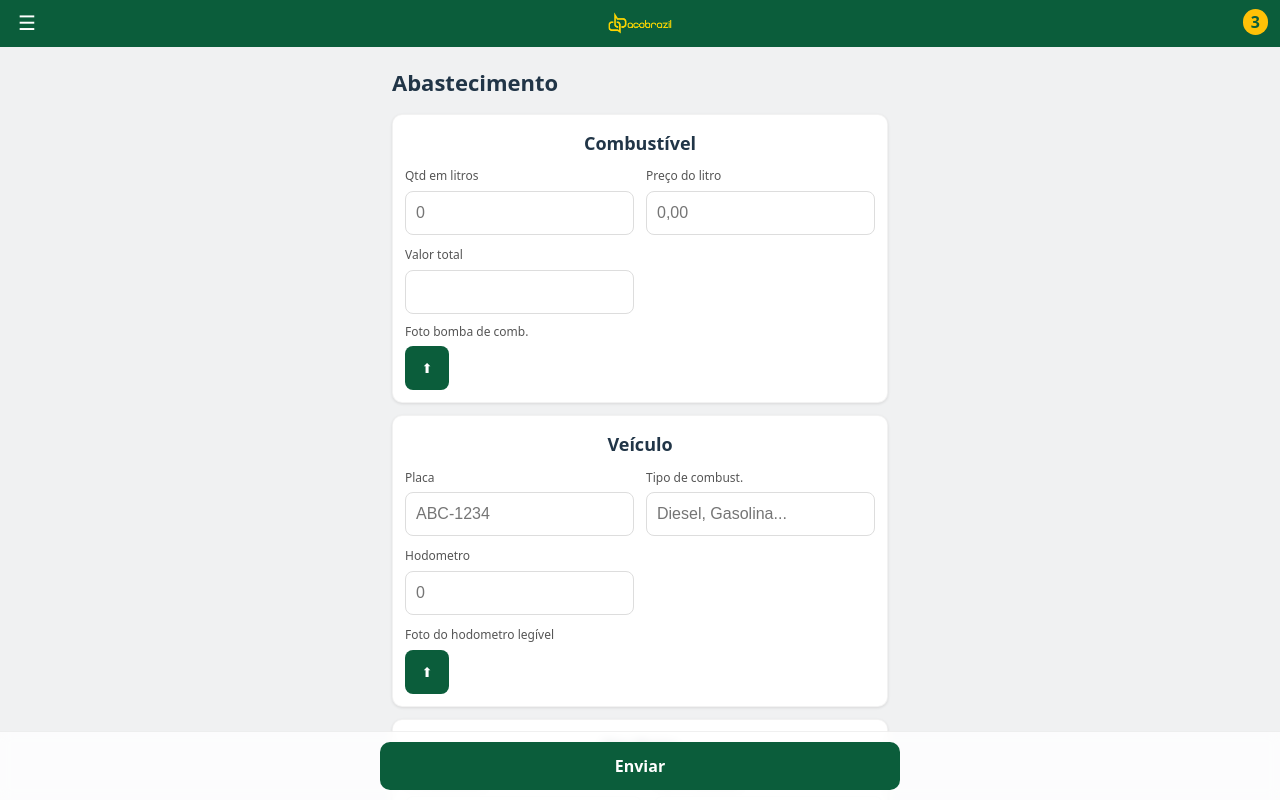
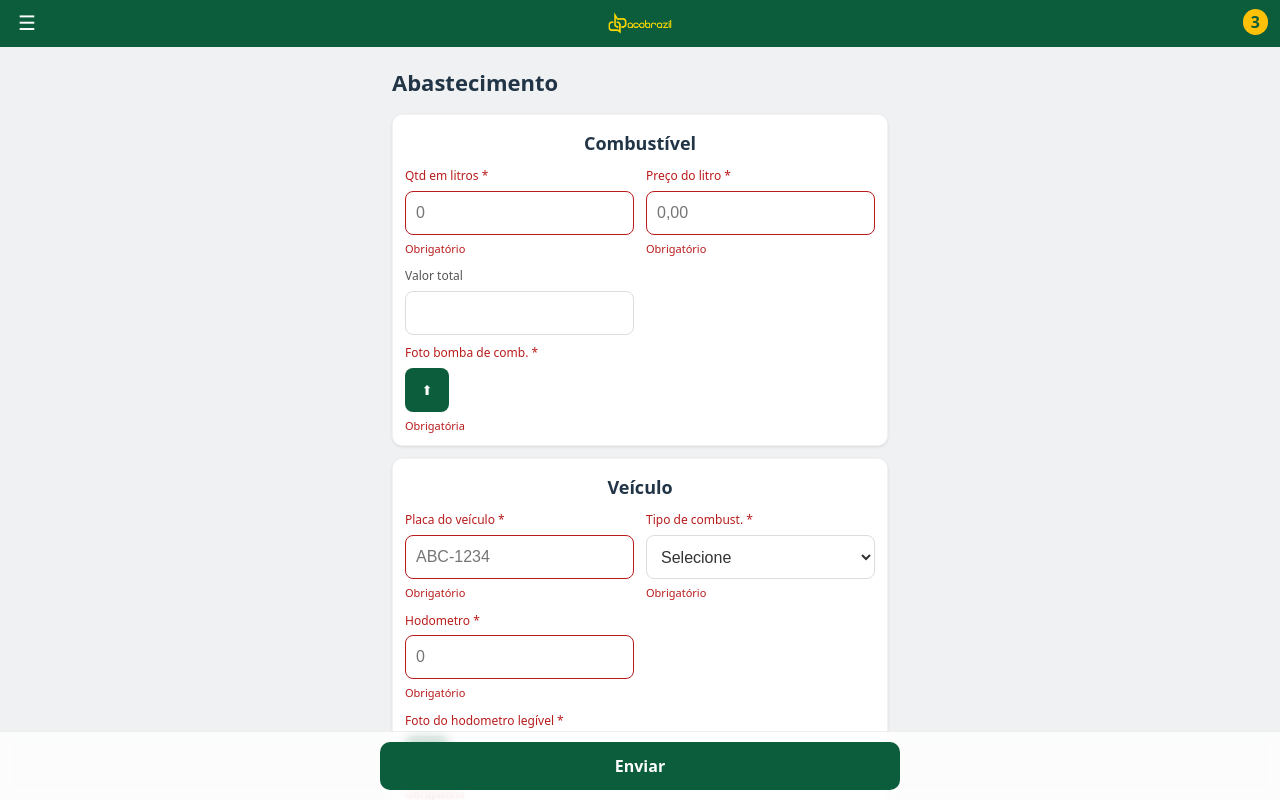
Before and after one commit to jp-acobrazil/fuel-supply-app, a Vue app: page /cadastrar/1 in a window 1280 px wide. Both pictures are taken after a click on the button "Enviar". Shown: the top 800 px of the page. Built offline with nearby package versions, Linux system fonts and the light colour scheme.

Commit message:
feat: melhorias no design e validacoes do formulario

```diff
--- a/src/components/FuelSection.vue
+++ b/src/components/FuelSection.vue
@@ -5,10 +5,17 @@ const liters = ref('')
 const price = ref('')
 const total = ref('')
 
+const litersError = ref('')
+const priceError = ref('')
+const pumpError = ref('')
+
 const pumpPhotoFile = ref(null)
 const pumpFileInput = ref(null)
 function triggerPumpUpload() { pumpFileInput.value?.click() }
-function onPumpFileChange(e) { pumpPhotoFile.value = e.target.files?.[0] ?? null }
+function onPumpFileChange(e) {
+  pumpPhotoFile.value = e.target.files?.[0] ?? null
+  if (pumpPhotoFile.value) pumpError.value = ''
+}
 
 watch([liters, price], ([l, p]) => {
   const lv = Number(l)
@@ -19,6 +26,24 @@ watch([liters, price], ([l, p]) => {
     total.value = ''
   }
 })
+
+function validate() {
+  litersError.value = ''
+  priceError.value = ''
+  pumpError.value = ''
+
+  if (!liters.value || Number(liters.value) <= 0) {
+    litersError.value = 'Obrigatório'
+  }
+  if (!price.value || Number(price.value) <= 0) {
+    priceError.value = 'Obrigatório'
+  }
+  if (!pumpPhotoFile.value) {
+    pumpError.value = 'Obrigatória'
+  }
+  return !(litersError.value || priceError.value || pumpError.value)
+}
+
 defineExpose({
   getData() {
     return {
@@ -27,19 +52,22 @@ defineExpose({
       total: Number(total.value) || 0,
       pumpPhotoFile: pumpPhotoFile.value || null,
     }
-  }
+  },
+  validate
 })
 </script>
 
 <template>
   <div class="grid">
-    <label class="field">
-      <span>Qtd em litros</span>
-  <input type="number" name="fuelLiters" inputmode="decimal" min="0" step="0.001" v-model="liters" placeholder="0" />
+    <label class="field" :class="{ invalid: litersError }">
+      <span>Qtd em litros *</span>
+      <input type="number" name="fuelLiters" inputmode="decimal" min="0" step="0.001" v-model="liters" placeholder="0" @input="litersError = ''" />
+      <small v-if="litersError" class="err">{{ litersError }}</small>
     </label>
-    <label class="field">
-      <span>Preço do litro</span>
-  <input type="number" name="fuelPrice" inputmode="decimal" min="0" step="0.01" v-model="price" placeholder="0,00" />
+    <label class="field" :class="{ invalid: priceError }">
+      <span>Preço do litro *</span>
+      <input type="number" name="fuelPrice" inputmode="decimal" min="0" step="0.01" v-model="price" placeholder="0,00" @input="priceError = ''" />
+      <small v-if="priceError" class="err">{{ priceError }}</small>
     </label>
 
     <label class="field">
@@ -47,11 +75,12 @@ defineExpose({
       <input type="text" name="fuelTotal" :value="total" disabled readonly aria-readonly="true" />
     </label>
   </div>
-  <div class="field file">
-    <span>Foto bomba de comb.</span>
+  <div class="field file" :class="{ invalid: pumpError }">
+    <span>Foto bomba de comb. *</span>
     <input ref="pumpFileInput" type="file" accept="image/*" @change="onPumpFileChange" style="display:none" />
     <button type="button" class="upload" aria-label="upload" @click="triggerPumpUpload">⬆</button>
     <small v-if="pumpPhotoFile" class="hint">{{ pumpPhotoFile.name }}</small>
+    <small v-if="pumpError" class="err">{{ pumpError }}</small>
   </div>
 </template>
 
@@ -107,5 +136,9 @@ input {
   border: none;
 }
 
-/* Tema fixo claro: sem variação por prefers-color-scheme */
+.err { color: #b91c1c; font-size: 11px; }
+.field.invalid input, .field.invalid .upload { border-color: #b91c1c; }
+.field.invalid span { color: #b91c1c; }
+
+/* Tema fixo claro */
 </style>
--- a/src/components/OnRouteSection.vue
+++ b/src/components/OnRouteSection.vue
@@ -1,5 +1,8 @@
 <script setup>
 import { ref } from 'vue'
+const props = defineProps({
+  enabled: { type: Boolean, default: true }
+})
 
 const cnpj = ref('')
 const station = ref('')
@@ -11,6 +14,9 @@ function triggerAttach() { attachInput.value?.click() }
 function onAttachChange(e) { attachments.value = Array.from(e.target.files || []) }
 defineExpose({
   getData() {
+    if (!props.enabled) {
+      return { stationCnpj: '', stationName: '', obs: '', attachments: [] }
+    }
     return {
       stationCnpj: cnpj.value,
       stationName: station.value,
@@ -22,27 +28,27 @@ defineExpose({
 </script>
 
 <template>
-  <div class="grid">
+  <div class="grid" :class="{ disabled: !props.enabled }">
     <label class="field">
       <span>CNPJ do posto</span>
-      <input v-model="cnpj" inputmode="numeric" placeholder="00.000.000/0000-00" />
+  <input v-model="cnpj" :disabled="!props.enabled" inputmode="numeric" placeholder="00.000.000/0000-00" />
     </label>
     <label class="field">
       <span>Nome do posto</span>
-      <input v-model="station" placeholder="Posto XYZ" />
+  <input v-model="station" :disabled="!props.enabled" placeholder="Posto XYZ" />
     </label>
 
 
     <label class="field">
       <span>Observações</span>
-      <textarea v-model="notes" placeholder="Digite aqui..." rows="4" />
+  <textarea v-model="notes" :disabled="!props.enabled" placeholder="Digite aqui..." rows="4" />
     </label>
 
     <div class="field file">
       <span>Outros anexos</span>
       <input ref="attachInput" type="file" multiple @change="onAttachChange" style="display:none" />
-      <button type="button" class="upload" aria-label="upload" @click="triggerAttach">⬆</button>
-      <small v-if="attachments.length" class="hint">{{ attachments.length }} arquivo(s) selecionado(s)</small>
+      <button type="button" class="upload" aria-label="upload" @click="triggerAttach" :disabled="!props.enabled">⬆</button>
+      <small v-if="attachments.length && props.enabled" class="hint">{{ attachments.length }} arquivo(s) selecionado(s)</small>
     </div>
   </div>
 </template>
@@ -53,6 +59,7 @@ defineExpose({
   grid-template-columns: 1fr; /* mobile-first */
   gap: 12px;
 }
+ .grid.disabled { opacity: .5; pointer-events: none; }
 @media (min-width: 480px) {
   .grid { grid-template-columns: 1fr 1fr; }
 }
--- a/src/components/VehicleSection.vue
+++ b/src/components/VehicleSection.vue
@@ -5,10 +5,32 @@ const plate = ref('')
 const fuel = ref('')
 const odometer = ref('')
 
+const plateError = ref('')
+const fuelError = ref('')
+const odoError = ref('')
+const photoError = ref('')
+
 const odoPhoto = ref(null)
 const odoInput = ref(null)
 function triggerOdoUpload() { odoInput.value?.click() }
-function onOdoChange(e) { odoPhoto.value = e.target.files?.[0] ?? null }
+function onOdoChange(e) {
+  odoPhoto.value = e.target.files?.[0] ?? null
+  if (odoPhoto.value) photoError.value = ''
+}
+
+function validate() {
+  plateError.value = ''
+  fuelError.value = ''
+  odoError.value = ''
+  photoError.value = ''
+
+  if (!plate.value.trim()) plateError.value = 'Obrigatório'
+  if (!fuel.value.trim()) fuelError.value = 'Obrigatório'
+  if (!odometer.value || Number(odometer.value) <= 0) odoError.value = 'Obrigatório'
+  if (!odoPhoto.value) photoError.value = 'Obrigatória'
+  return !(plateError.value || fuelError.value || odoError.value || photoError.value)
+}
+
 defineExpose({
   getData() {
     return {
@@ -17,31 +39,51 @@ defineExpose({
       odometer: Number(odometer.value) || 0,
       odoPhoto: odoPhoto.value || null,
     }
-  }
+  },
+  validate
 })
+
+const fuelOptions = [
+  'Gasolina comum',
+  'Gasolina aditivada',
+  'Gasolina premium',
+  'Etanol',
+  'Etanol aditivado',
+  'Diesel',
+  'Diesel S10',
+  'Diesel S500',
+  'Gás natural veicular'
+]
 </script>
 
 <template>
   <div class="grid">
-    <label class="field">
-      <span>Placa</span>
-      <input v-model="plate" placeholder="ABC-1234" autocapitalize="characters" @input="plate = plate.toUpperCase()" />
+    <label class="field" :class="{ invalid: plateError }">
+      <span>Placa do veículo *</span>
+      <input v-model="plate" placeholder="ABC-1234" autocapitalize="characters" @input="plate = plate.toUpperCase(); plateError = ''" />
+      <small v-if="plateError" class="err">{{ plateError }}</small>
     </label>
 
-    <label class="field">
-      <span>Tipo de combust.</span>
-      <input v-model="fuel" placeholder="Diesel, Gasolina..." autocapitalize="words" />
+    <label class="field" :class="{ invalid: fuelError }">
+      <span>Tipo de combust. *</span>
+      <select v-model="fuel" @change="fuelError = ''">
+        <option value="" disabled>Selecione</option>
+        <option v-for="opt in fuelOptions" :key="opt" :value="opt">{{ opt }}</option>
+      </select>
+      <small v-if="fuelError" class="err">{{ fuelError }}</small>
     </label>
-    <label class="field">
-      <span>Hodometro</span>
-      <input v-model="odometer" type="number" inputmode="numeric" placeholder="0" />
+    <label class="field" :class="{ invalid: odoError }">
+      <span>Hodometro *</span>
+      <input v-model="odometer" type="number" inputmode="numeric" placeholder="0" @input="odoError = ''" />
+      <small v-if="odoError" class="err">{{ odoError }}</small>
     </label>
 
-    <div class="field file">
-      <span>Foto do hodometro legível</span>
+    <div class="field file" :class="{ invalid: photoError }">
+      <span>Foto do hodometro legível *</span>
       <input ref="odoInput" type="file" accept="image/*" @change="onOdoChange" style="display:none" />
       <button type="button" class="upload" aria-label="upload" @click="triggerOdoUpload">⬆</button>
       <small v-if="odoPhoto" class="hint">{{ odoPhoto.name }}</small>
+      <small v-if="photoError" class="err">{{ photoError }}</small>
     </div>
   </div>
 </template>
@@ -77,6 +119,16 @@ input {
   font-size: 16px;
 }
 
+select {
+  height: 44px;
+  border: 1px solid #ddd;
+  border-radius: 8px;
+  padding: 0 10px;
+  background: #fff;
+  color: #333;
+  font-size: 16px;
+}
+
 .file {
   grid-column: 1 / -1;
   align-items: flex-start;
@@ -97,5 +149,9 @@ input {
   margin-top: 4px;
 }
 
-/* Tema fixo claro: sem variação por prefers-color-scheme */
+.err { color: #b91c1c; font-size: 11px; }
+.field.invalid input, .field.invalid .upload { border-color: #b91c1c; }
+.field.invalid span { color: #b91c1c; }
+
+/* Tema fixo claro */
 </style>
--- a/src/views/Supply.vue
+++ b/src/views/Supply.vue
@@ -13,6 +13,8 @@ const vehicleRef = ref(null)
 const routeRef = ref(null)
 const router = useRouter()
 const driverId = ref(null)
+// Controle externo para habilitar/desabilitar a seção "Em Rota"
+const emRotaEnabled = ref(false)
 
 onMounted(async () => {
   // Carregar informações do usuário e obter o ID do motorista
@@ -38,6 +40,21 @@ async function submitSupply() {
   try {
     loading.value = true
     message.value = ''
+
+    // Validações obrigatórias nas seções
+    const fuelValid = fuelRef.value?.validate?.()
+    const vehicleValid = vehicleRef.value?.validate?.()
+    if (!fuelValid || !vehicleValid) {
+      message.value = 'Preencha todos os campos obrigatórios marcados com *.'
+      // Próximo tick para garantir atualização de classes
+      requestAnimationFrame(() => {
+        const firstInvalid = document.querySelector('.field.invalid')
+        if (firstInvalid) {
+          firstInvalid.scrollIntoView({ behavior: 'smooth', block: 'center' })
+        }
+      })
+      return
+    }
 
     const f = fuelRef.value?.getData?.() || {}
     const v = vehicleRef.value?.getData?.() || {}
@@ -167,8 +184,13 @@ async function submitSupply() {
       </section>
 
       <section class="card">
-        <h2 class="card-title">Em Rota</h2>
-        <OnRouteSection ref="routeRef" />
+        <div class="card-title route-wrapper">
+          <label class="route-checkbox">
+            <input type="checkbox" v-model="emRotaEnabled" aria-label="Ativar campos Em Rota" />
+          </label>
+          <h2 class="route-heading">Em Rota</h2>
+        </div>
+        <OnRouteSection ref="routeRef" :enabled="emRotaEnabled" />
       </section>
       <p v-if="message" class="feedback">{{ message }}</p>
       <div class="bottom-spacer" />
@@ -261,6 +283,36 @@ async function submitSupply() {
   font-size: 18px;
 }
 
+.route-wrapper {
+  position: relative;
+  display: flex;
+  justify-content: center;
+  align-items: center;
+  margin: 4px 0 12px;
+}
+
+.route-heading {
+  font-size: 18px;
+  font-weight: 600;
+  margin: 0;
+}
+
+.route-checkbox {
+  position: absolute;
+  left: 0;
+  top: 50%;
+  transform: translateY(-50%);
+  display: flex;
+  align-items: center;
+}
+
+.route-checkbox input[type="checkbox"] {
+  width: 20px;
+  height: 20px;
+  accent-color: #0b5d3b;
+  cursor: pointer;
+}
+
 .bottom-spacer {
   height: 72px;
 }
```
